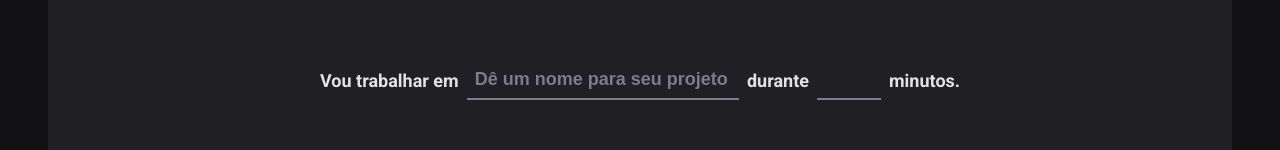
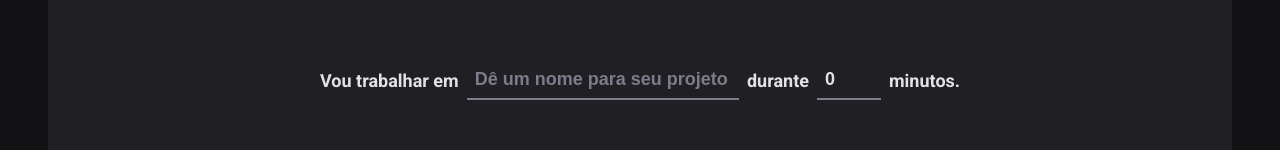
Before and after one commit to carolinachaves1/rocketseat-ignite-projeto2-Timer, a React (Vite) app: page / in a window 1280 px wide. Shown: the part 164-314 px from the top of the page. Built offline with nearby package versions, Linux system fonts and the light colour scheme.

Commit message:
Add React hook form and zod

```diff
--- a/package.json
+++ b/package.json
@@ -10,11 +10,14 @@
     "lint": "eslint src --ext .ts,.tsx"
   },
   "dependencies": {
+    "@hookform/resolvers": "^2.9.10",
     "phosphor-react": "^1.4.1",
     "react": "^18.2.0",
     "react-dom": "^18.2.0",
+    "react-hook-form": "^7.42.0",
     "react-router-dom": "^6.6.2",
-    "styled-components": "^5.3.6"
+    "styled-components": "^5.3.6",
+    "zod": "^3.20.2"
   },
   "devDependencies": {
     "@rocketseat/eslint-config": "^1.1.3",
--- a/src/pages/Home/index.tsx
+++ b/src/pages/Home/index.tsx
@@ -1,4 +1,8 @@
 import { Play } from 'phosphor-react'
+import { useForm } from 'react-hook-form'
+import { zodResolver } from '@hookform/resolvers/zod'
+import * as zod from 'zod'
+
 import {
   CountdownContainer,
   FormContainer,
@@ -9,16 +13,41 @@
   TaskInput,
 } from './styles'
 
+const newCycleFormValidationSchema = zod.object({
+  task: zod.string().min(1, 'Informe a tarefa'),
+  minutesAmount: zod.number().min(5).max(60),
+})
+
+type NewCycleFormDate = zod.infer<typeof newCycleFormValidationSchema>
+
 export function Home() {
+  const { register, handleSubmit, watch, reset } = useForm<NewCycleFormDate>({
+    resolver: zodResolver(newCycleFormValidationSchema),
+    defaultValues: {
+      task: '',
+      minutesAmount: 0,
+    },
+  })
+
+  function handleCreateNewCycle(data: any) {
+    console.log(data)
+
+    reset()
+  }
+
+  const task = watch('task')
+  const isSubmitDisabled = !task
+
   return (
     <HomeContainer>
-      <form action="">
+      <form onSubmit={handleSubmit(handleCreateNewCycle)} action="">
         <FormContainer>
           <label htmlFor="task">Vou trabalhar em</label>
           <TaskInput
             id="task"
             list="task-suggestions"
             placeholder="Dê um nome para seu projeto"
+            {...register('task')}
           />
 
           <datalist id="task-suggestions">
@@ -34,6 +63,7 @@
             step={5}
             min={5}
             max={60}
+            {...register('minutesAmount', { valueAsNumber: true })}
           />
 
           <span>minutos.</span>
@@ -45,7 +75,7 @@
           <span>0</span>
           <span>0</span>
         </CountdownContainer>
-        <StartCountdownButton disabled type="submit">
+        <StartCountdownButton disabled={isSubmitDisabled} type="submit">
           <Play size={24} />
           Começar
         </StartCountdownButton>
```
Also changed, not shown: 1 other file (tests, documents, lock files or other folders).
